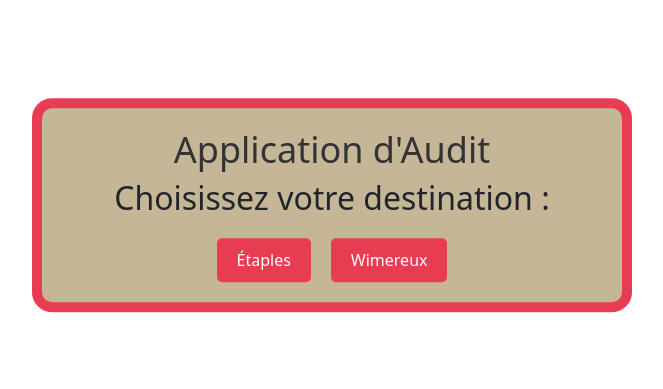
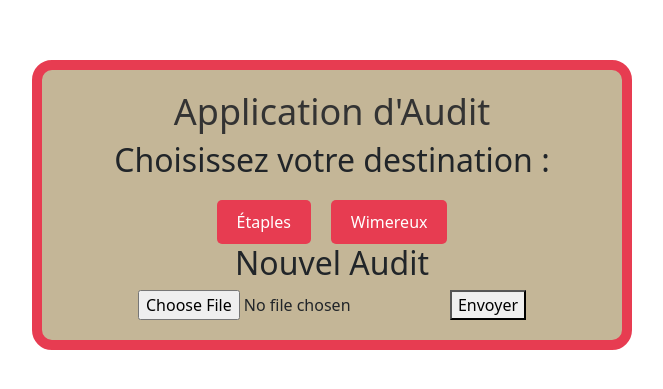
Before and after one commit to stomatt62/appli-audit-slkeki2, a React (Create React App) app: page /nouvelaudit_et in a window 1280 px wide. Shown: the part 195-584 px from the top of the page, without its empty margins (308-971 px from the left). Built offline with nearby package versions, Linux system fonts and the light colour scheme.

Commit message:
6mainth commit

```diff
--- a/package.json
+++ b/package.json
@@ -7,11 +7,13 @@
     "@testing-library/react": "^13.4.0",
     "@testing-library/user-event": "^13.5.0",
     "bootstrap": "^5.3.3",
+    "papaparse": "^5.4.1",
     "react": "^18.2.0",
     "react-dom": "^18.2.0",
     "react-router-dom": "^6.22.0",
     "react-scripts": "5.0.1",
-    "web-vitals": "^2.1.4"
+    "web-vitals": "^2.1.4",
+    "xlsx": "^0.18.5"
   },
   "scripts": {
     "start": "react-scripts start",
--- a/src/Nouvelaudit_et.js
+++ b/src/Nouvelaudit_et.js
@@ -1,8 +1,76 @@
-import React from 'react';
+import React, { useState } from 'react';
+import * as XLSX from 'xlsx';
 
 function Nouvelaudit_et() {
+    const [xlsxData, setXlsxData] = useState([]);
+
+    const handleFileUpload = (event) => {
+        const file = event.target.files[0];
+        const reader = new FileReader();
+        reader.onload = (e) => {
+            const data = new Uint8Array(e.target.result);
+            const workbook = XLSX.read(data, { type: 'array' });
+
+            let newData = [];
+            workbook.SheetNames.forEach(sheetName => {
+                const worksheet = workbook.Sheets[sheetName];
+                const sheetData = XLSX.utils.sheet_to_json(worksheet, { header: 1 });
+                newData.push({ sheetName, data: sheetData });
+            });
+
+            setXlsxData(newData);
+        };
+        reader.readAsArrayBuffer(file);
+    };
+
+    const handleChange = (e, sheetIndex, rowIndex, columnIndex) => {
+        const newValue = e.target.value;
+        const newData = [...xlsxData];
+        newData[sheetIndex].data[rowIndex][columnIndex] = newValue;
+        setXlsxData(newData);
+    };
+
+    const handleSubmit = (event) => {
+        event.preventDefault();
+        // Envoyer xlsxData au backend pour enregistrement dans la base de données
+    };
+
+    return (
+        <div style={{overflowX: 'auto', overflowY: 'auto', maxHeight: '500px'}}>
+            <h2>Nouvel Audit</h2>
+            <form onSubmit={handleSubmit}>
+                <input type="file" accept=".xlsx" onChange={handleFileUpload}/>
+                {xlsxData.map((sheet, sheetIndex) => (
+                    <div key={sheetIndex} style={{marginBottom: '20px'}}>
+                        <h3>{sheet.sheetName}</h3>
+                        <div style={{overflowX: 'auto'}}>
+                            <table>
+                                <tbody>
+                                {sheet.data.map((row, rowIndex) => (
+                                    <tr key={rowIndex}>
+                                        {row.map((cell, columnIndex) => (
+                                            <td key={columnIndex}>
+                                                <input
+                                                    type="text"
+                                                    value={cell}
+                                                    onChange={(e) => handleChange(e, sheetIndex, rowIndex, columnIndex)}
+                                                    style={{width: '100%', maxWidth: '200px', fontSize: '16px'}}
+                                                />
+                                            </td>
+                                        ))}
+                                    </tr>
+                                ))}
+                                </tbody>
+                            </table>
+                        </div>
+                    </div>
+                ))}
+                <button type="submit">Envoyer</button>
+            </form>
+        </div>
 
 
+    );
 }
 
 export default Nouvelaudit_et;
--- a/src/PageEtaples.js
+++ b/src/PageEtaples.js
@@ -2,6 +2,7 @@ import React from 'react';
 import { Link } from 'react-router-dom';
 import './App.css';
 import './App'
+
 function PageEtaples() {
     return (
         <div>
--- a/src/PageWimereux.js
+++ b/src/PageWimereux.js
@@ -1,4 +1,7 @@
 import React from 'react';
+import {Link} from "react-router-dom";
+import './App.css';
+import './App'
 
 // Définition de la fonction composant PageEtaples
 function PageWimereux() {
@@ -7,6 +10,21 @@ function PageWimereux() {
             <h2>Bienvenue à Wimereux</h2>
             <p>wimereux est une charmante ville côtière située dans le nord de la France.</p>
             <p>Explorez ses rues historiques, dégustez des fruits de mer</p>
+            <div className="audit-options">
+                {/* Utilisation des composants Link pour rediriger vers les pages */}
+                <Link to="/Auditencours_wm">
+                    <button className="custom-button">Audit en cours</button>
+                </Link>
+                <Link to="/Auditarchives_wm">
+                    <button className="custom-button">Audit archivés</button>
+                </Link>
+                <Link to="/Nouvelaudit_wm">
+                    <button className="custom-button">Nouvel audit</button>
+                </Link>
+                <Link to="/index">
+                    <button className="custom-button">Accueil</button>
+                </Link>
+            </div>
         </div>
     );
 }
```
Also changed, not shown: 1 other file (tests, documents, lock files or other folders).
